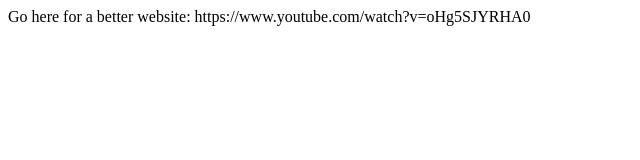
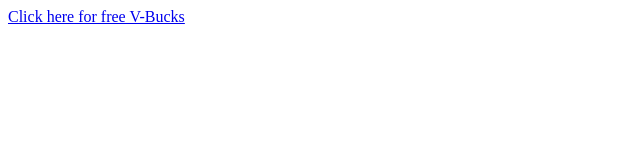
Before and after one commit to dexrey4/dexrey4.github.io, a plain HTML site: page index.html in a window 1280 px wide. Shown: the whole page, without its empty margins (0-640 px from the left). Drawn offline with Linux system fonts and the light colour scheme.

Commit message:
Update index.html

```diff
--- a/index.html
+++ b/index.html
@@ -1,5 +1,5 @@
 <html>
 <body>
-Go here for a better website: https://www.youtube.com/watch?v=oHg5SJYRHA0
+  <a href="https://www.youtube.com/watch?v=xvFZjo5PgG0"> Click here for free V-Bucks </a> <br>
 </body>
 </html>
```
